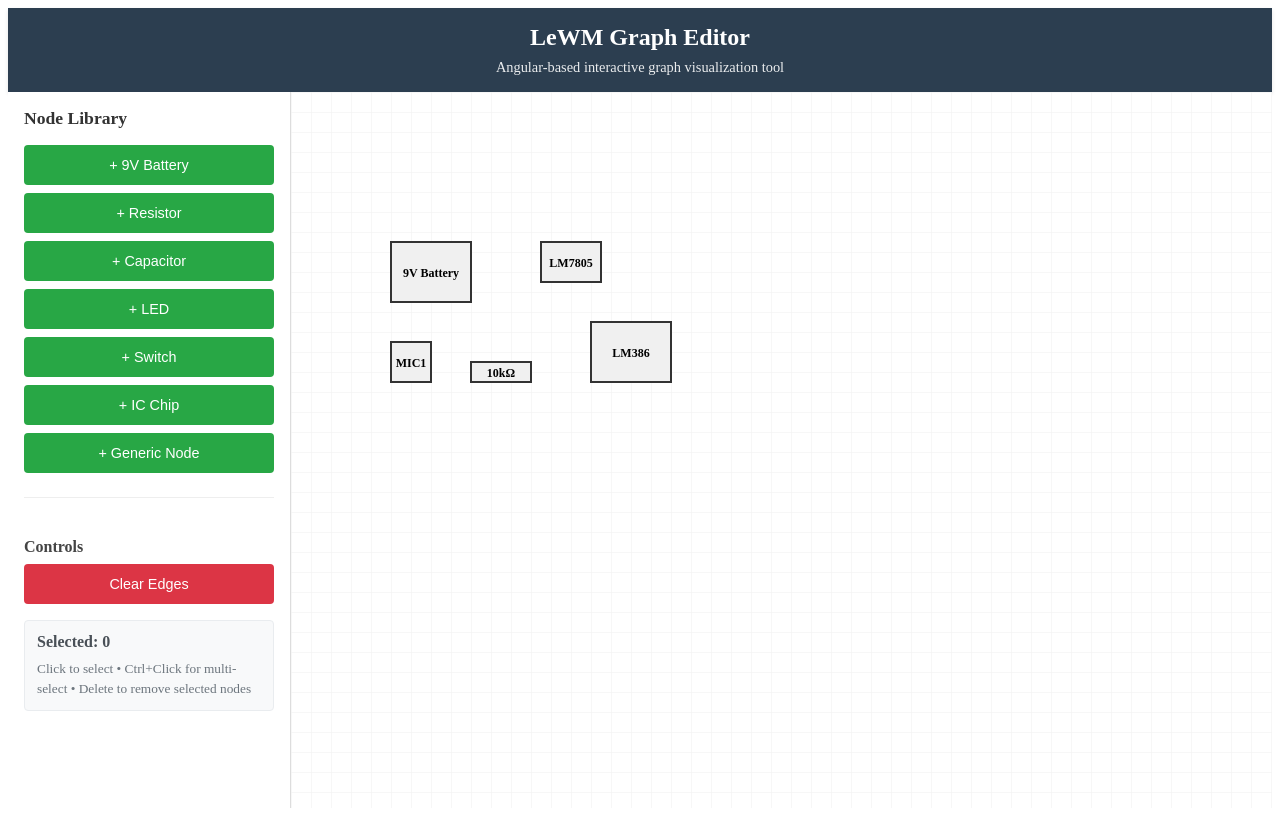
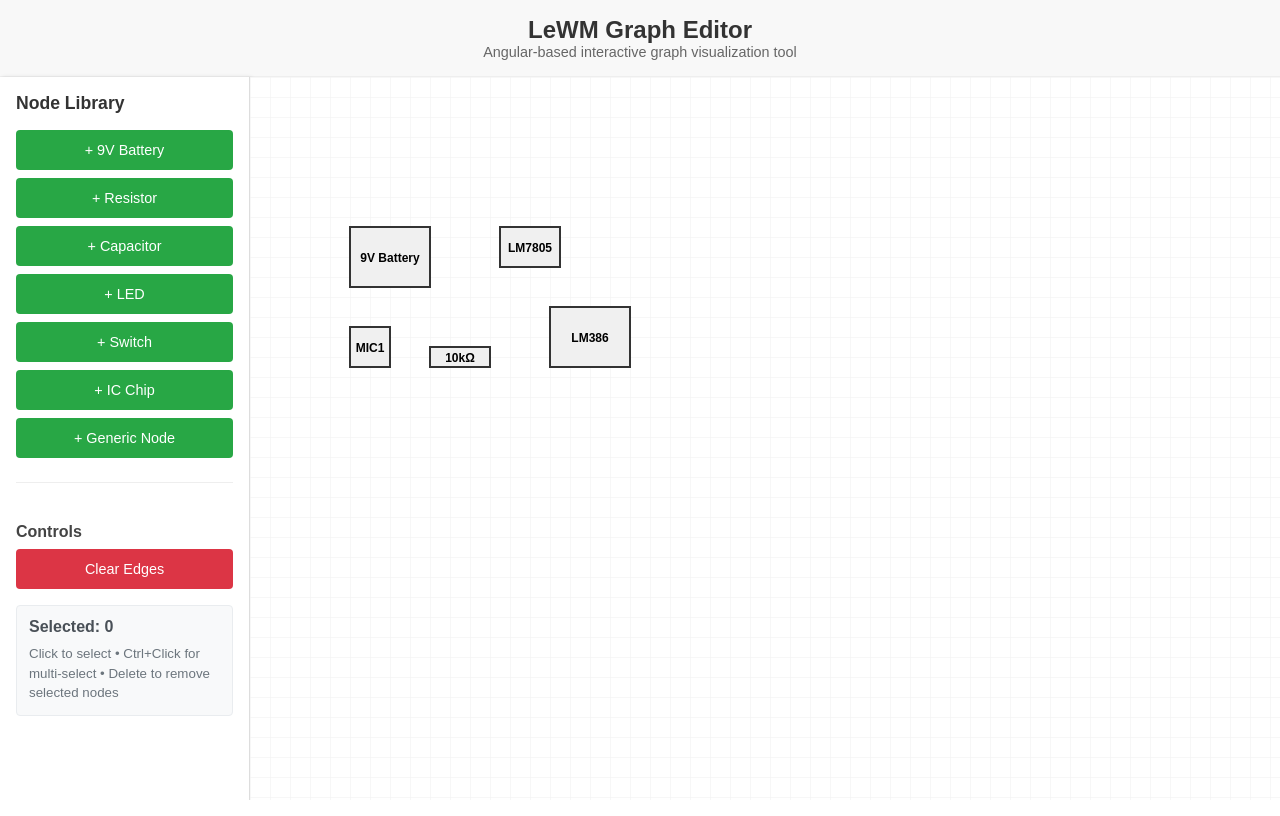
Before and after one commit to marcnoon/LeWM, an Angular app in the folder LeWM-Angular/: page / in a window 1280 px wide. Built offline with nearby package versions, Linux system fonts and the light colour scheme.

Commit message:
update to use async pipe

```diff
--- /dev/null
+++ b/LeWM-Angular/src/app/app.component.html
@@ -0,0 +1,13 @@
+<!-- LeWM Angular Graph Editor Application -->
+<div class="app-container">
+  <header class="header">
+    <h1>LeWM Graph Editor</h1>
+    <p>Angular-based interactive graph visualization tool</p>
+  </header>
+
+  <main class="main-content">
+    <app-graph-editor></app-graph-editor>
+  </main>
+</div>
+
+<router-outlet />
--- a/LeWM-Angular/src/app/app.component.scss
+++ b/LeWM-Angular/src/app/app.component.scss
@@ -27,5 +27,7 @@
 
 .main-content {
   flex: 1;
-  display: flex; /* Ensure main content fills remaining space and allows children to flex */
+  /* Remove display: flex to allow the graph-editor to take full width */
+  width: 100%;
+  height: 100%;
 }
--- a/LeWM-Angular/src/app/app.ts
+++ b/LeWM-Angular/src/app/app.component.ts
@@ -2,10 +2,10 @@
 
 @Component({
   selector: 'app-root',
-  templateUrl: './app.html',
+  templateUrl: './app.component.html',
   standalone: false,
-  styleUrl: './app.scss'
+  styleUrl: './app.component.scss'
 })
-export class App {
+export class AppComponent {
   protected title = 'LeWM-Angular';
 }
--- a/LeWM-Angular/src/app/app-module.ts
+++ b/LeWM-Angular/src/app/app.module.ts
@@ -1,24 +1,20 @@
-import { NgModule, provideBrowserGlobalErrorListeners } from '@angular/core';
+import { NgModule } from '@angular/core';
 import { BrowserModule } from '@angular/platform-browser';
-import { RouterModule } from '@angular/router';
 
 import { AppRoutingModule } from './app-routing-module';
-import { App } from './app';
+import { AppComponent } from './app.component';
 import { GraphEditorComponent } from './components/graph-editor/graph-editor.component';
 
 @NgModule({
   declarations: [
-    App,
+    AppComponent,
     GraphEditorComponent
   ],
   imports: [
     BrowserModule,
-    AppRoutingModule,
-    RouterModule
+    AppRoutingModule
   ],
-  providers: [
-    provideBrowserGlobalErrorListeners()
-  ],
-  bootstrap: [App]
+  providers: [],
+  bootstrap: [AppComponent]
 })
 export class AppModule { }
--- a/LeWM-Angular/src/app/components/graph-editor/graph-editor.component.html
+++ b/LeWM-Angular/src/app/components/graph-editor/graph-editor.component.html
@@ -39,7 +39,7 @@
       <rect width="100%" height="100%" fill="url(#grid)" />
 
       <!-- Graph Nodes -->
-      <g *ngFor="let node of nodes"
+      <g *ngFor="let node of nodes$ | async"
          [attr.id]="node.id"
          (mousedown)="onNodeMouseDown($event, node.id)"
          [attr.class]="'graph-node-group ' + (selectedNodes.has(node.id) ? 'selected' : '')">
--- a/LeWM-Angular/src/app/components/graph-editor/graph-editor.component.ts
+++ b/LeWM-Angular/src/app/components/graph-editor/graph-editor.component.ts
@@ -1,5 +1,5 @@
-import { Component, ElementRef, HostListener, ViewChild, OnInit } from '@angular/core';
-import { Observable } from 'rxjs';
+import { Component, ElementRef, HostListener, ViewChild, OnInit, OnDestroy } from '@angular/core';
+import { Observable, Subscription } from 'rxjs';
 import { GraphNode } from '../../models/graph-node.model';
 import { GraphStateService } from '../../services/graph-state.service';
 
@@ -23,11 +23,15 @@
   templateUrl: './graph-editor.component.html',
   styleUrl: './graph-editor.component.scss'
 })
-export class GraphEditorComponent implements OnInit {
+export class GraphEditorComponent implements OnInit, OnDestroy {
   @ViewChild('svgCanvas', { static: true }) svgCanvas!: ElementRef<SVGElement>;
 
-  // Property to expose nodes to the template
-  nodes: GraphNode[] = [];
+  // Expose the nodes observable directly to the template
+  nodes$!: Observable<GraphNode[]>;
+
+  // Keep a local copy of nodes for imperative operations
+  private currentNodes: GraphNode[] = [];
+  private nodesSubscription?: Subscription;
 
   availableNodes: AvailableNode[] = [
     { type: 'power', label: '9V Battery', width: 80, height: 60 },
@@ -51,10 +55,17 @@
   constructor(private graphState: GraphStateService) {}
 
   ngOnInit(): void {
-    // Subscribe to nodes from the service
-    this.graphState.nodes$.subscribe(nodes => {
-      this.nodes = nodes;
+    // Assign the observable for use with the async pipe in the template
+    this.nodes$ = this.graphState.nodes$;
+
+    // Subscribe to keep a local copy for imperative operations
+    this.nodesSubscription = this.nodes$.subscribe(nodes => {
+      this.currentNodes = nodes;
     });
+  }
+
+  ngOnDestroy(): void {
+    this.nodesSubscription?.unsubscribe();
   }
 
   @HostListener('window:keydown', ['$event'])
@@ -111,7 +122,7 @@
 
   onNodeMouseDown(event: MouseEvent, nodeId: string): void {
     event.stopPropagation();
-    const node = this.graphState.getNodes().find(n => n.id === nodeId);
+    const node = this.currentNodes.find(n => n.id === nodeId);
     if (!node) return;
 
     const svgRect = this.svgCanvas.nativeElement.getBoundingClientRect();
@@ -137,7 +148,7 @@
 
       // Store initial positions of all selected nodes
       this.initialPositions = {};
-      this.nodes.forEach(n => {
+      this.currentNodes.forEach(n => {
         if (this.selectedNodes.has(n.id)) {
           this.initialPositions[n.id] = { x: n.x, y: n.y };
         }
@@ -161,8 +172,8 @@
       this.selectionBox.endY = mouseY;
 
       // Update selected nodes based on selection box
-      this.selectedNodes.clear();
-      this.nodes.forEach(node => {
+      this.selectedNodes = new Set<string>();
+      this.currentNodes.forEach(node => {
         if (this.isNodeInSelectionBox(node, this.selectionBox!)) {
           this.selectedNodes.add(node.id);
         }
@@ -182,16 +193,15 @@
 
         // Create updates map for the service
         const updates = new Map<string, { x: number; y: number }>();
-        this.nodes.forEach(node => {
-          if (this.selectedNodes.has(node.id)) {
-            const initial = this.initialPositions[node.id];
-            updates.set(node.id, {
+        this.selectedNodes.forEach(nodeId => {
+          const initial = this.initialPositions[nodeId];
+          if (initial) {
+            updates.set(nodeId, {
               x: Math.max(0, initial.x + offsetX),
               y: Math.max(0, initial.y + offsetY)
             });
           }
         });
-
         this.graphState.updateNodePositions(updates);
       }
     }
--- a/LeWM-Angular/src/main.ts
+++ b/LeWM-Angular/src/main.ts
@@ -1,5 +1,5 @@
 import { platformBrowser } from '@angular/platform-browser';
-import { AppModule } from './app/app-module';
+import { AppModule } from './app/app.module';
 
 platformBrowser().bootstrapModule(AppModule, {
   ngZoneEventCoalescing: true,
--- a/LeWM-Angular/src/styles.scss
+++ b/LeWM-Angular/src/styles.scss
@@ -1 +1,21 @@
 /* You can add global styles to this file, and also import other style files */
+
+/* Global styles for full viewport layout */
+html, body {
+  height: 100%;
+  width: 100%;
+  margin: 0;
+  padding: 0;
+  box-sizing: border-box;
+}
+
+*, *::before, *::after {
+  box-sizing: inherit;
+}
+
+/* Ensure the Angular app root takes full space */
+app-root {
+  display: flex;
+  height: 100vh;
+  width: 100vw;
+}
```
